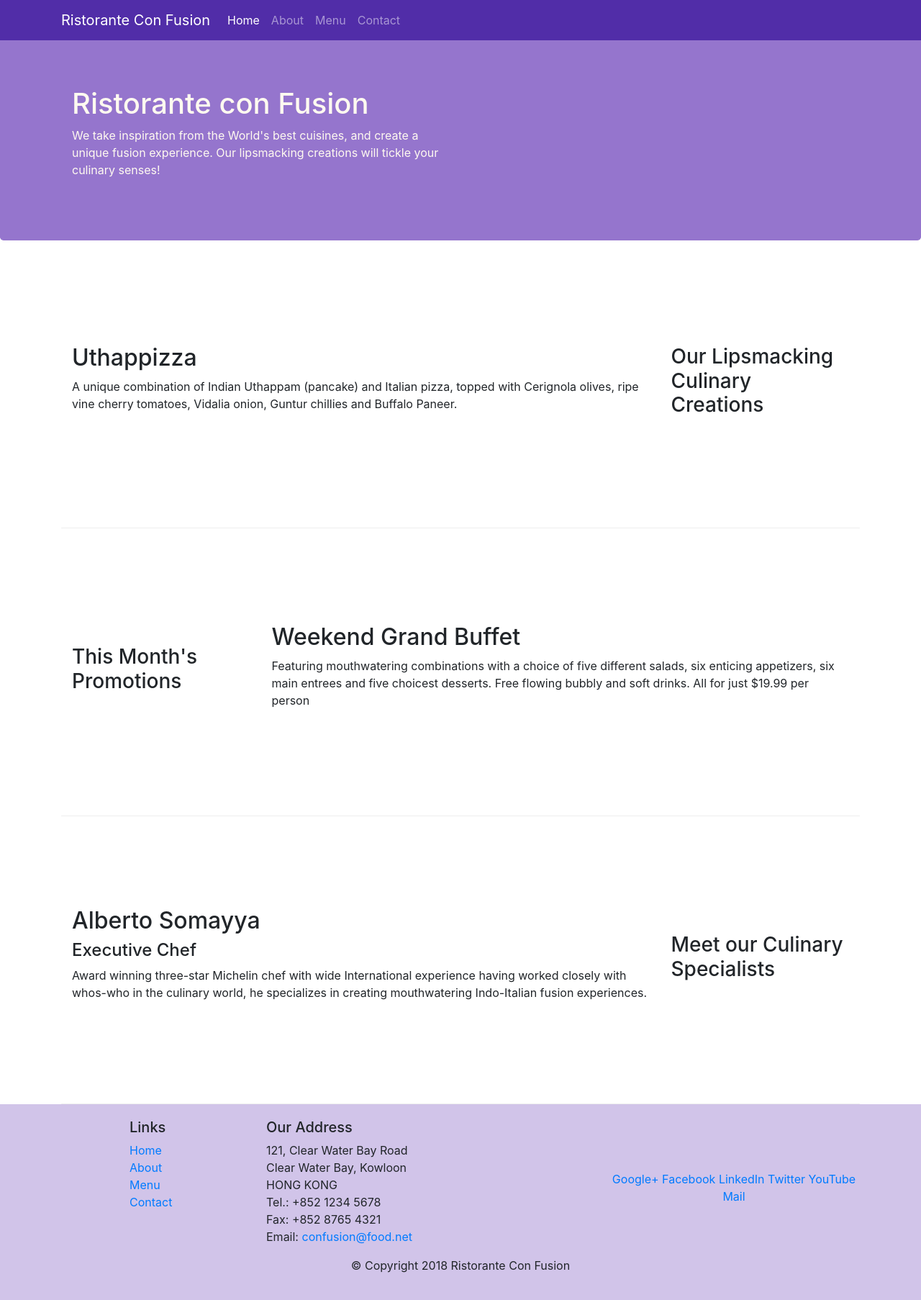
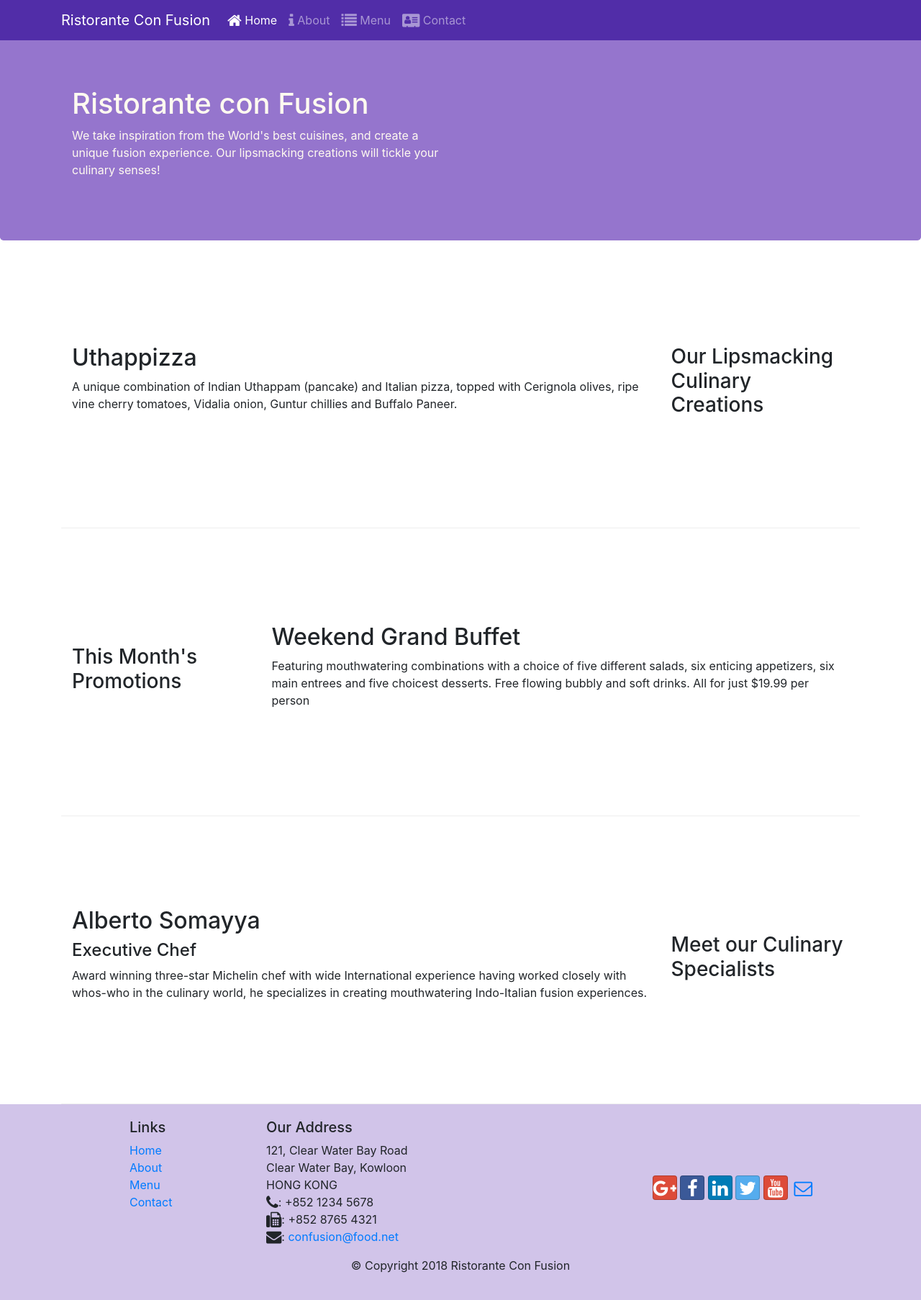
Before and after one commit to igorok-by/Bootstrap, a website: page index.html in a window 1280 px wide. Shown: the whole page at 72% size. Drawn offline with nearby package versions, Linux system fonts and the light colour scheme.

Commit message:
Icon Font

```diff
--- a/index.html
+++ b/index.html
@@ -9,6 +9,8 @@
     <!-- Bootstrap CSS -->
     <link rel="stylesheet" href="node_modules/bootstrap/dist/css/bootstrap.min.css">
     <link rel="stylesheet" href="css/styles.css">
+    <link rel="stylesheet" href="node_modules/font-awesome/css/font-awesome.min.css">
+    <link rel="stylesheet" href="node_modules/bootstrap-social/bootstrap-social.css">
     <title>Ristorante Con Fusion</title>
 </head>
 
@@ -25,10 +27,10 @@
 
             <div class="collapse navbar-collapse" id="Navbar">
                 <ul class="navbar-nav mr-auto">
-                    <li class="nav-item"><a href="#" class="nav-link active">Home</a></li>
-                    <li class="nav-item"><a href="./aboutus.html" class="nav-link">About</a></li>
-                    <li class="nav-item"><a href="#" class="nav-link">Menu</a></li>
-                    <li class="nav-item"><a href="#" class="nav-link">Contact</a></li>
+                    <li class="nav-item"><a href="#" class="nav-link active"><span class="fa fa-home fa-lg"></span> Home</a></li>
+                    <li class="nav-item"><a href="./aboutus.html" class="nav-link"><span class="fa fa-info fa-lg"></span> About</a></li>
+                    <li class="nav-item"><a href="#" class="nav-link"><span class="fa fa-list fa-lg"></span> Menu</a></li>
+                    <li class="nav-item"><a href="#" class="nav-link"><span class="fa fa-address-card fa-lg"></span> Contact</a></li>
                 </ul>
             </div>
         </div>
@@ -99,19 +101,19 @@
 		              121, Clear Water Bay Road<br>
 		              Clear Water Bay, Kowloon<br>
 		              HONG KONG<br>
-		              Tel.: +852 1234 5678<br>
-		              Fax: +852 8765 4321<br>
-		              Email: <a href="mailto:confusion@food.net">confusion@food.net</a>
+		              <i class="fa fa-phone fa-lg"></i>: +852 1234 5678<br>
+		              <i class="fa fa-fax fa-lg"></i>: +852 8765 4321<br>
+		              <i class="fa fa-envelope fa-lg"></i>: <a href="mailto:confusion@food.net">confusion@food.net</a>
 		           </address>
                 </div>
                 <div class="col-12 col-sm-4 align-self-center">
                     <div class="text-center">
-                        <a href="http://google.com/+">Google+</a>
-                        <a href="http://www.facebook.com/profile.php?id=">Facebook</a>
-                        <a href="http://www.linkedin.com/in/">LinkedIn</a>
-                        <a href="http://twitter.com/">Twitter</a>
-                        <a href="http://youtube.com/">YouTube</a>
-                        <a href="mailto:">Mail</a>
+                        <a class="btn btn-social-icon btn-google" href="http://google.com/+"><i class="fa fa-google-plus fa-lg"></i></a>
+                        <a class="btn btn-social-icon btn-facebook" href="http://www.facebook.com/profile.php?id="><i class="fa fa-facebook fa-lg"></i></a>
+                        <a class="btn btn-social-icon btn-linkedin" href="http://www.linkedin.com/in/"><i class="fa fa-linkedin fa-lg"></i></a>
+                        <a class="btn btn-social-icon btn-twitter" href="http://twitter.com/"><i class="fa fa-twitter fa-lg"></i></a>
+                        <a class="btn btn-social-icon btn-google" href="http://youtube.com/"><i class="fa fa-youtube fa-lg"></i></a>
+                        <a class="btn btn-social-icon" href="mailto:"><i class="fa fa-envelope-o fa-lg"></i></a>
                     </div>
                 </div>
            </div>
--- a/package.json
+++ b/package.json
@@ -15,6 +15,8 @@
   },
   "dependencies": {
     "bootstrap": "^4.0.0",
+    "bootstrap-social": "^5.1.1",
+    "font-awesome": "^4.7.0",
     "jquery": "^3.3.1",
     "popper.js": "^1.12.9"
   }
```
Also changed, not shown: aboutus.html (+18 -16 lines), 1 other file.
